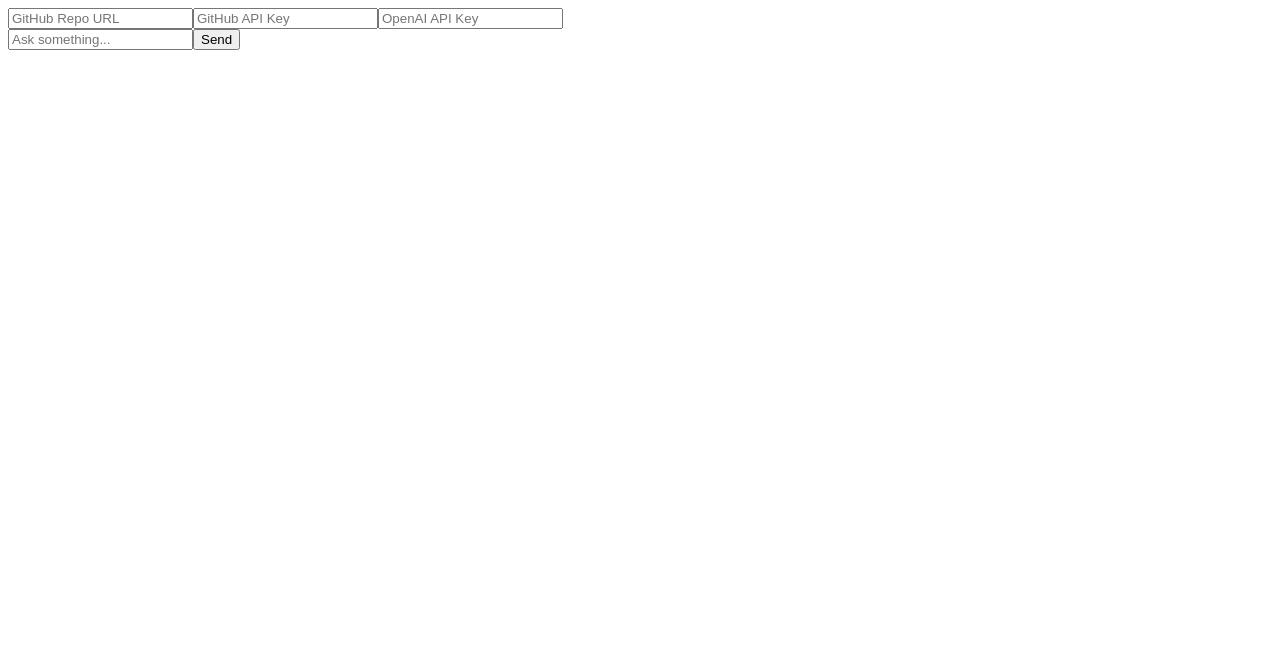
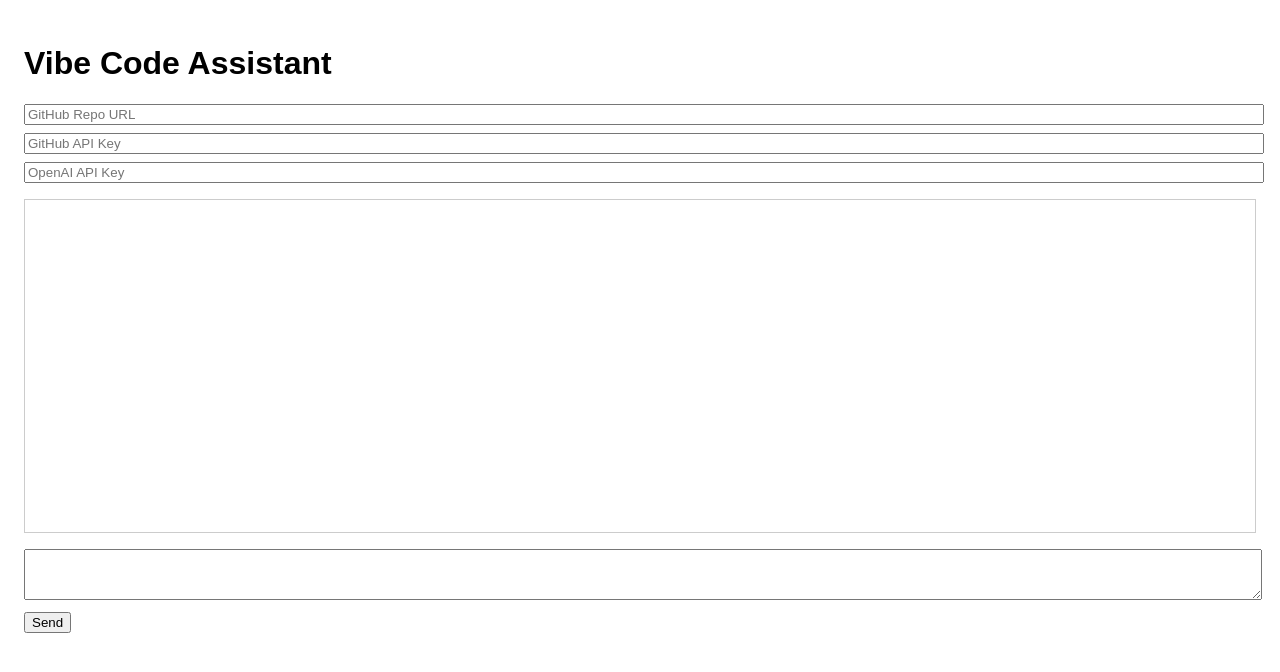
Before and after one commit to azndervish/github-vibe-coder, a Next.js app: page / in a window 1280 px wide. Shown: the top 672 px of the page. Built offline with nearby package versions, Linux system fonts and the light colour scheme.

Commit message:
Update index.js

```diff
--- a/pages/index.js
+++ b/pages/index.js
@@ -1,31 +1,44 @@
-import { useState, useEffect } from 'react';
+import { useEffect, useState } from 'react';
+
+const functions = [
+  {
+    name: "get_file_content",
+    description: "Retrieve the content of a specific file from a GitHub repository.",
+    parameters: {
+      type: "object",
+      properties: {
+        file_path: {
+          type: "string",
+          description: "The path to the file within the repository (e.g., 'src/app.js')."
+        }
+      },
+      required: ["file_path"]
+    }
+  }
+];
 
 export default function Home() {
   const [githubRepo, setGithubRepo] = useState('');
   const [githubKey, setGithubKey] = useState('');
   const [openaiKey, setOpenaiKey] = useState('');
+  const [input, setInput] = useState('');
   const [messages, setMessages] = useState([]);
-  const [input, setInput] = useState('');
 
-  // Load from localStorage on first render
   useEffect(() => {
-    setGithubRepo(localStorage.getItem('githubRepo') || '');
-    setGithubKey(localStorage.getItem('githubKey') || '');
-    setOpenaiKey(localStorage.getItem('openaiKey') || '');
+    const storedRepo = localStorage.getItem('githubRepo');
+    const storedGitHubKey = localStorage.getItem('githubKey');
+    const storedOpenAIKey = localStorage.getItem('openaiKey');
+
+    if (storedRepo) setGithubRepo(storedRepo);
+    if (storedGitHubKey) setGithubKey(storedGitHubKey);
+    if (storedOpenAIKey) setOpenaiKey(storedOpenAIKey);
   }, []);
 
-  // Save to localStorage when values change
   useEffect(() => {
     localStorage.setItem('githubRepo', githubRepo);
-  }, [githubRepo]);
-
-  useEffect(() => {
     localStorage.setItem('githubKey', githubKey);
-  }, [githubKey]);
-
-  useEffect(() => {
     localStorage.setItem('openaiKey', openaiKey);
-  }, [openaiKey]);
+  }, [githubRepo, githubKey, openaiKey]);
 
   const fetchRepoFileList = async (repoUrl, token) => {
     const [owner, repo] = repoUrl.replace('https://github.com/', '').split('/');
@@ -37,77 +50,125 @@
     return data.tree?.filter(item => item.type === 'blob').map(item => item.path) || [];
   };
 
+  const fetchFileContent = async (repoUrl, filePath, token) => {
+    const [owner, repo] = repoUrl.replace('https://github.com/', '').split('/');
+    const fileUrl = `https://api.github.com/repos/${owner}/${repo}/contents/${filePath}`;
+    const res = await fetch(fileUrl, {
+      headers: { Authorization: `token ${token}` },
+    });
+
+    if (!res.ok) return `Error reading ${filePath}: ${res.status}`;
+
+    const data = await res.json();
+    if (data.encoding === 'base64') {
+      return atob(data.content);
+    } else {
+      return data.content;
+    }
+  };
+
   const sendMessage = async () => {
     const userMsg = { role: 'user', content: input };
     setMessages(prev => [...prev, userMsg]);
     setInput('');
 
     const fileList = await fetchRepoFileList(githubRepo, githubKey);
+    const fileListPrompt = `Here's all the files in the repository:\n${fileList.join('\n')}`;
 
-  const prompt = `Here's all the files in a repository:\n${fileList.join('\n')}\n\nWhen working on the user prompt, first figure out which file they're referring to, open it up, then work on the user's prompt.\n\n${input}`;
-
-  const res = await fetch('https://api.openai.com/v1/chat/completions', {
+    const initialRes = await fetch('https://api.openai.com/v1/chat/completions', {
       method: 'POST',
       headers: {
         'Authorization': `Bearer ${openaiKey}`,
         'Content-Type': 'application/json'
       },
       body: JSON.stringify({
-      model: 'gpt-3.5-turbo',
-      messages: [{ role: 'system', content: 'You are a helpful coding assistant.' }, { role: 'user', content: prompt }],
+        model: 'gpt-3.5-turbo-0613',
+        messages: [
+          { role: 'system', content: 'You are a helpful coding assistant.' },
+          { role: 'user', content: `${fileListPrompt}\n\n${input}` }
+        ],
+        functions: functions
       })
     });
 
-  const data = await res.json();
-  const reply = data.choices?.[0]?.message?.content || 'Sorry, something went wrong.';
+    const initialData = await initialRes.json();
+    const message = initialData.choices[0].message;
 
+    if (message.function_call) {
+      const functionName = message.function_call.name;
+      const functionArgs = JSON.parse(message.function_call.arguments);
+
+      if (functionName === 'get_file_content') {
+        const fileContent = await fetchFileContent(githubRepo, functionArgs.file_path, githubKey);
+
+        const finalRes = await fetch('https://api.openai.com/v1/chat/completions', {
+          method: 'POST',
+          headers: {
+            'Authorization': `Bearer ${openaiKey}`,
+            'Content-Type': 'application/json'
+          },
+          body: JSON.stringify({
+            model: 'gpt-3.5-turbo-0613',
+            messages: [
+              { role: 'system', content: 'You are a helpful coding assistant.' },
+              { role: 'user', content: `${fileListPrompt}\n\n${input}` },
+              message,
+              {
+                role: 'function',
+                name: functionName,
+                content: fileContent
+              }
+            ]
+          })
+        });
+
+        const finalData = await finalRes.json();
+        const reply = finalData.choices[0].message.content;
         setMessages(prev => [...prev, { role: 'assistant', content: reply }]);
+      }
+    } else {
+      const reply = message.content;
+      setMessages(prev => [...prev, { role: 'assistant', content: reply }]);
+    }
   };
 
   return (
-    <div className="min-h-screen bg-gray-100 p-4 flex flex-col">
-      <div className="bg-white shadow-md rounded p-4 mb-4 space-y-2">
+    <div style={{ padding: '1rem', fontFamily: 'sans-serif' }}>
+      <h1 style={{ fontWeight: 'bold' }}>Vibe Code Assistant</h1>
       <input
-          className="w-full p-2 border rounded"
         placeholder="GitHub Repo URL"
         value={githubRepo}
         onChange={e => setGithubRepo(e.target.value)}
+        style={{ display: 'block', width: '100%', marginBottom: '8px' }}
       />
       <input
-          className="w-full p-2 border rounded"
         placeholder="GitHub API Key"
         type="password"
         value={githubKey}
         onChange={e => setGithubKey(e.target.value)}
+        style={{ display: 'block', width: '100%', marginBottom: '8px' }}
       />
       <input
-          className="w-full p-2 border rounded"
         placeholder="OpenAI API Key"
         type="password"
         value={openaiKey}
         onChange={e => setOpenaiKey(e.target.value)}
+        style={{ display: 'block', width: '100%', marginBottom: '8px' }}
       />
-      </div>
-
-      <div className="flex-1 overflow-auto mb-4 space-y-2">
-        {messages.map((msg, i) => (
-          <div key={i} className={`p-2 rounded ${msg.role === 'user' ? 'bg-blue-100 text-right' : 'bg-gray-200 text-left'}`}>
-            <strong>{msg.role}:</strong> {msg.content}
+      <div style={{ border: '1px solid #ccc', padding: '1rem', marginTop: '1rem', height: '300px', overflowY: 'scroll' }}>
+        {messages.map((m, i) => (
+          <div key={i} style={{ marginBottom: '1rem' }}>
+            <strong>{m.role}:</strong> <pre style={{ whiteSpace: 'pre-wrap' }}>{m.content}</pre>
           </div>
         ))}
       </div>
-
-      <div className="flex gap-2">
-        <input
-          className="flex-1 p-2 border rounded"
+      <textarea
+        rows={3}
         value={input}
         onChange={e => setInput(e.target.value)}
-          placeholder="Ask something..."
+        style={{ width: '100%', marginTop: '1rem' }}
       />
-        <button onClick={sendMessage} className="bg-blue-500 text-white px-4 py-2 rounded">
-          Send
-        </button>
-      </div>
+      <button onClick={sendMessage} style={{ marginTop: '0.5rem' }}>Send</button>
     </div>
   );
 }
```
Lines whose indentation alone changed are shown as unchanged.
